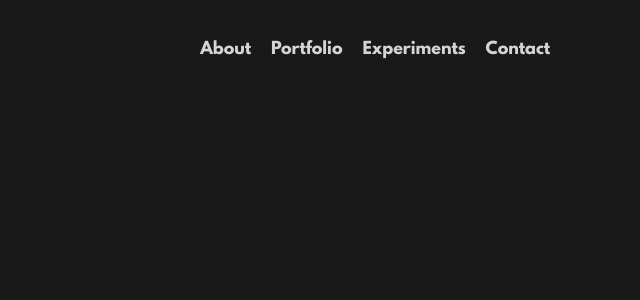
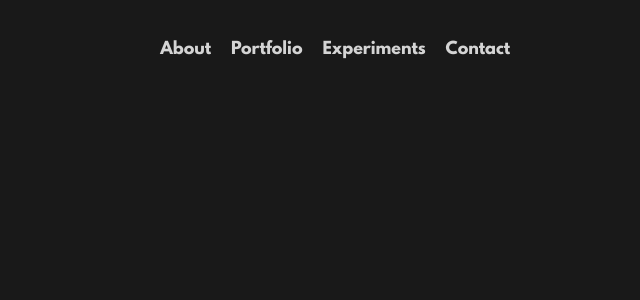
Before and after one commit to FarahZaqout/FarahZaqout.github.io, a React (Create React App) app: page / in a window 1280 px wide. Shown: the top 300 px of the page, without its empty margins (640-1280 px from the left). Built offline with nearby package versions, Linux system fonts and the light colour scheme.

Commit message:
abo sha3at doesn't like the navbar so I gave it more margin

```diff
--- a/src/components/modules/Navbar/Navbar.styles.tsx
+++ b/src/components/modules/Navbar/Navbar.styles.tsx
@@ -29,7 +29,7 @@ export const StyledNavbar = styled(ReactNavbar)`
 export const NavbarLinkContainer = styled(ReactContainer)`
   display: none;
   @media screen and (min-width: 640px) {
-    margin: 0 8rem 0 auto;
+    margin: 0 12rem 0 auto;
     list-style: none;
     display: flex;
     align-items: flex-end;
```
